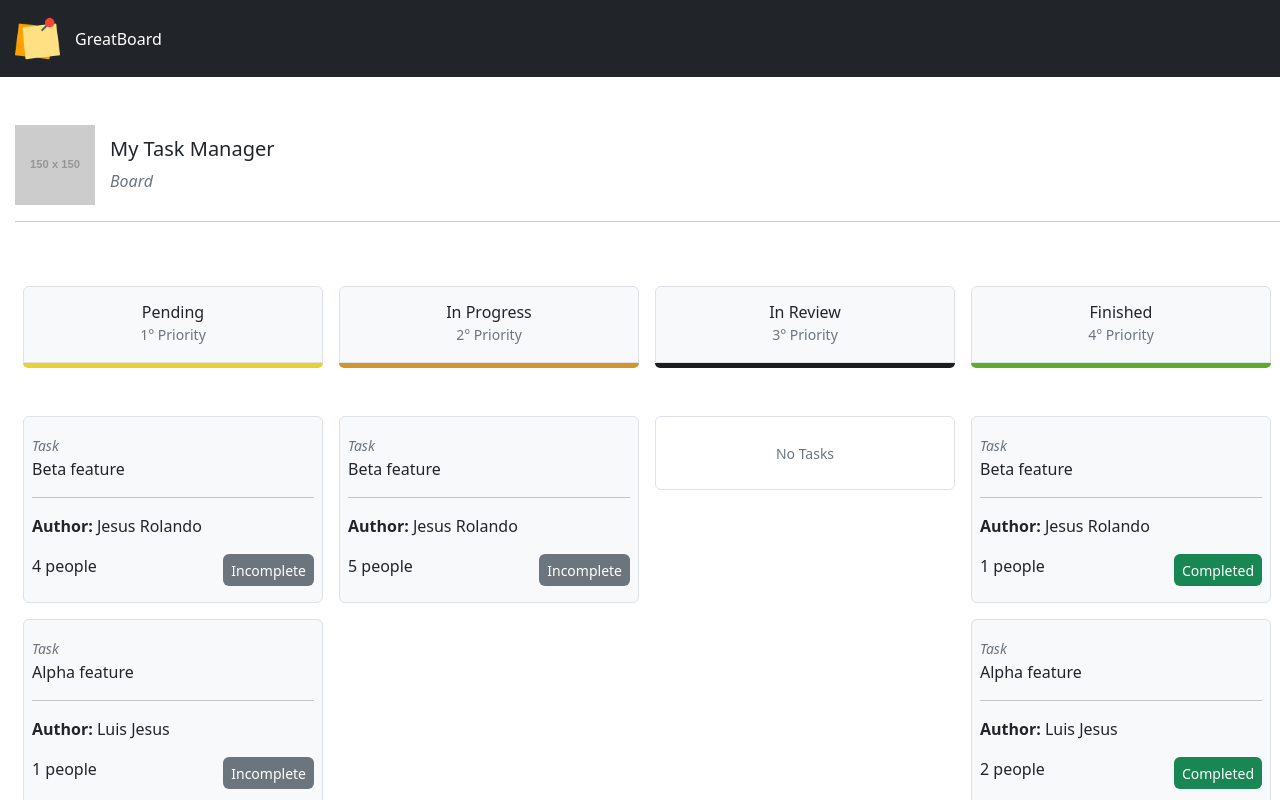
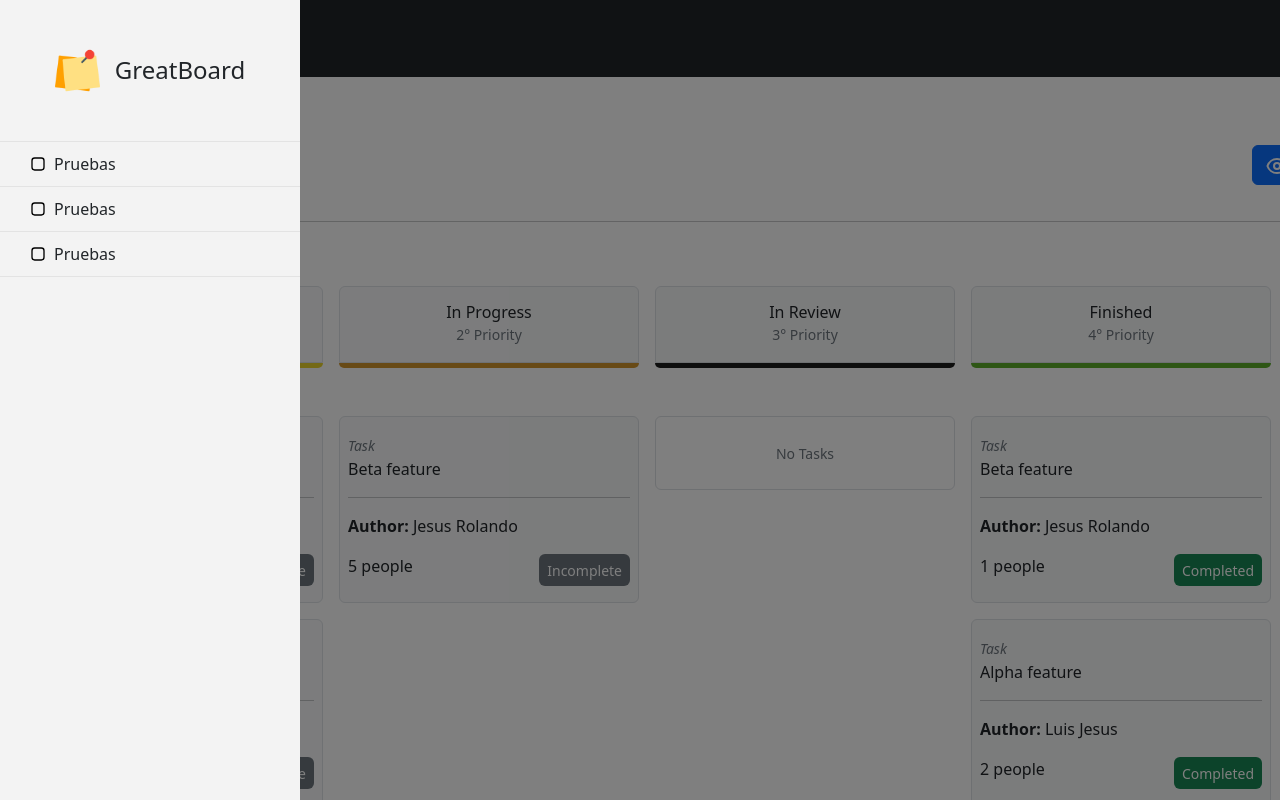
Before and after one commit to LuisRococo/task-manager-app-front, a React (Vite) app: page / in a window 1280 px wide. Shown: the top 800 px of the page. Built offline with nearby package versions, Linux system fonts and the light colour scheme.

Commit message:
add board menu and menu btn placeholders

```diff
--- a/index.html
+++ b/index.html
@@ -8,6 +8,7 @@
   </head>
   <body>
     <div id="task-list-option-modal"></div>
+    <div id="board-menu"></div>
     <div id="root"></div>
     <script type="module" src="/src/main.tsx"></script>
   </body>
--- a/src/components/boardPage/BoardHeader/BoardHeader.tsx
+++ b/src/components/boardPage/BoardHeader/BoardHeader.tsx
@@ -1,6 +1,7 @@
 import React from "react";
 import "./BoardHeader.scss";
 import { BoardVisibilityOption } from "./BoardVisibilityOption";
+import { BoardHeaderMenuBtn } from "./BoardHeaderMenuBtn";
 
 interface IBoardHeader {
   boardTitle: string;
@@ -34,10 +35,13 @@ const BoardHeader: React.FC<IBoardHeader> = ({
           </div>
         </div>
 
-        <BoardVisibilityOption
-          onClick={handleVisibilityChange}
-          visible={boardVisibility}
-        />
+        <div className="d-flex">
+          <BoardVisibilityOption
+            onClick={handleVisibilityChange}
+            visible={boardVisibility}
+          />
+          <BoardHeaderMenuBtn />
+        </div>
       </div>
       <hr />
     </div>
--- /dev/null
+++ b/src/components/boardPage/BoardHeader/BoardHeaderMenuBtn.tsx
@@ -0,0 +1,14 @@
+import React from "react";
+import { GiHamburgerMenu } from "react-icons/gi";
+
+export const BoardHeaderMenuBtn = () => {
+  const iconSize = 24;
+
+  return (
+    <div>
+      <button className="btn btn-secondary h-100 ms-2" onClick={() => {}}>
+        <GiHamburgerMenu />
+      </button>
+    </div>
+  );
+};
--- /dev/null
+++ b/src/components/common/BoardMenu/BoardMenu.scss
@@ -0,0 +1,31 @@
+.board-menu-cont {
+    position: fixed;
+    left: 0;
+    right: 0;
+    z-index: 30;
+    background-color: rgba(0, 0, 0, 0.5);
+}
+
+.board-menu {
+    width: 300px;
+    height: 100vh;
+    background-color: rgb(243, 243, 243);
+}
+
+.board-menu-btn {
+    padding: 10px 30px;
+    border-bottom: 1px solid #E3E3E3;
+    cursor: pointer;
+}
+
+.board-menu-btn-cont {
+    border-top: 1px solid #E3E3E3;
+}
+
+.board-menu-btn:hover {
+    background-color: #E3E3E3;
+}
+
+.board-menu-btn:active {
+    background-color: #c4c4c4;
+}
--- /dev/null
+++ b/src/components/common/BoardMenu/BoardMenu.tsx
@@ -0,0 +1,30 @@
+import React from "react";
+import * as ReactDOM from "react-dom";
+import "./BoardMenu.scss";
+import logoImg from "../../../assets/logo.png";
+import { MenuBtn } from "./MenuBtn";
+import { GrHomeOption } from "react-icons/gr";
+
+export const BoardMenu = () => {
+  return (
+    <>
+      {ReactDOM.createPortal(
+        <div className="board-menu-cont">
+          <div className="board-menu pt-5">
+            <div className="d-flex justify-content-center align-items-center">
+              <img src={logoImg} alt="Project logo" className="logo" />
+              <h4 className="m-0 p-0">GreatBoard</h4>
+            </div>
+
+            <div className="mt-5 board-menu-btn-cont">
+              <MenuBtn Icon={GrHomeOption} text="Pruebas" />
+              <MenuBtn Icon={GrHomeOption} text="Pruebas" />
+              <MenuBtn Icon={GrHomeOption} text="Pruebas" />
+            </div>
+          </div>
+        </div>,
+        document.getElementById("task-list-option-modal") as any
+      )}
+    </>
+  );
+};
--- /dev/null
+++ b/src/components/common/BoardMenu/MenuBtn.tsx
@@ -0,0 +1,17 @@
+import React from "react";
+import { IconType } from "react-icons";
+
+interface MebuBtn {
+  text: string;
+  Icon: IconType;
+}
+
+export const MenuBtn: React.FC<MebuBtn> = ({ text, Icon }) => {
+  return (
+    <div className="board-menu-btn">
+      <div className="d-flex align-items-center">
+        <Icon /> <p className="p-0 m-0 ms-2">{text}</p>
+      </div>
+    </div>
+  );
+};
--- a/src/pages/BoardPage.tsx
+++ b/src/pages/BoardPage.tsx
@@ -4,6 +4,7 @@ import BoardHeader from "../components/boardPage/BoardHeader/BoardHeader";
 import { TaskListContainer } from "../components/boardPage/TaskListContainer/TaskListContainer";
 import { IBoard } from "../interfaces/board";
 import { board as boardPlaceholder } from "../placeholders/boardsPlaceholders";
+import { BoardMenu } from "../components/common/BoardMenu/BoardMenu";
 
 function BoardPage() {
   const boardId = 1;
@@ -21,6 +22,8 @@ function BoardPage() {
   if (!board) return <div className="page-cont full-height-cont"></div>;
 
   return (
+    <>
+      <BoardMenu />
       <div className="page-cont full-height-cont">
         <BoardHeader
           boardTitle={board.title}
@@ -30,6 +33,7 @@ function BoardPage() {
         />
         <TaskListContainer boardId={boardId} />
       </div>
+    </>
   );
 }
 
```
Lines whose indentation alone changed are shown as unchanged.
